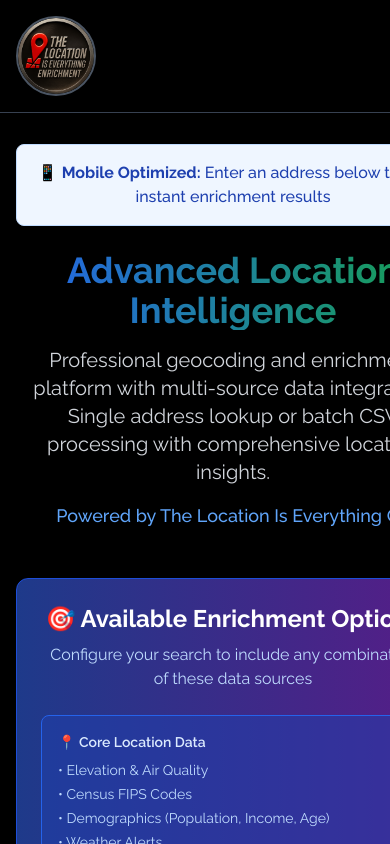
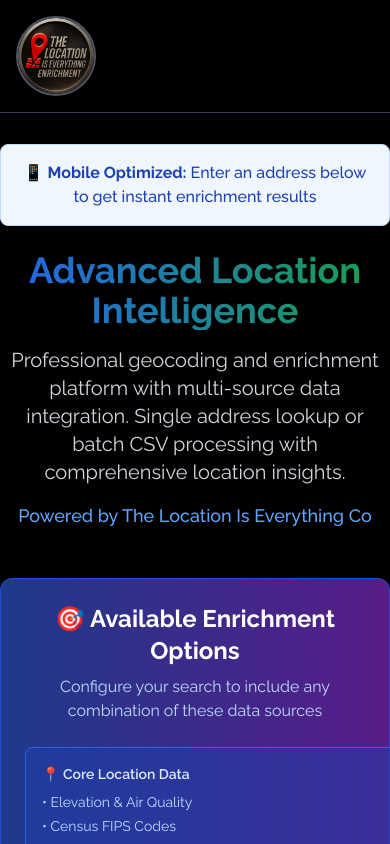
Before and after one commit to AtoZ-LocIntel/LocIsEverything_Enrichment, a React (Vite) app: page / in a window 390 px wide. Shown: the top 844 px of the page. Built offline with nearby package versions, Linux system fonts and the light colour scheme.

Commit message:
updates to mobile

```diff
--- a/src/App.tsx
+++ b/src/App.tsx
@@ -207,7 +207,7 @@
       <Header />
 
       {viewMode === 'config' ? (
-        <div className="max-w-7xl mx-auto px-4 py-8 pt-36">
+        <div className={`${isMobile ? 'w-full px-2 mobile-full-width' : 'max-w-7xl mx-auto px-4'} py-8 pt-36`}>
           {/* Mobile Instructions */}
           {isMobile && (
             <div className="mb-6 p-4 bg-blue-50 border border-blue-200 rounded-lg text-center">
--- a/src/index.css
+++ b/src/index.css
@@ -1,6 +1,27 @@
 @tailwind base;
 @tailwind components;
 @tailwind utilities;
+
+/* Global mobile viewport fixes */
+html {
+  width: 100%;
+  max-width: 100%;
+  overflow-x: hidden;
+}
+
+body {
+  width: 100%;
+  max-width: 100%;
+  overflow-x: hidden;
+  margin: 0;
+  padding: 0;
+}
+
+#root {
+  width: 100%;
+  max-width: 100%;
+  overflow-x: hidden;
+}
 
 @layer base {
   html {
@@ -102,14 +123,20 @@
 /* Mobile viewport fixes */
 @media (max-width: 767px) {
   html, body {
-    width: 100vw;
-    max-width: 100vw;
-    overflow-x: hidden;
+    width: 100vw !important;
+    max-width: 100vw !important;
+    overflow-x: hidden !important;
+    margin: 0 !important;
+    padding: 0 !important;
+    position: relative !important;
   }
 
   #root {
-    width: 100vw;
-    max-width: 100vw;
+    width: 100vw !important;
+    max-width: 100vw !important;
+    overflow-x: hidden !important;
+    margin: 0 !important;
+    padding: 0 !important;
   }
 
   /* Ensure header fills full width on mobile */
@@ -118,6 +145,68 @@
     max-width: 100vw !important;
     left: 0 !important;
     right: 0 !important;
+    position: fixed !important;
+    top: 0 !important;
+  }
+
+  /* Force all containers to full width */
+  .container, .container-fluid, .mx-auto {
+    width: 100vw !important;
+    max-width: 100vw !important;
+    margin-left: 0 !important;
+    margin-right: 0 !important;
+    padding-left: 0 !important;
+    padding-right: 0 !important;
+  }
+
+  /* Ensure main content takes full width */
+  main, .main-content {
+    width: 100vw !important;
+    max-width: 100vw !important;
+    margin: 0 !important;
+    padding: 0 !important;
+  }
+
+  /* Mobile-specific full-width utility */
+  .mobile-full-width {
+    width: 100vw !important;
+    max-width: 100vw !important;
+    margin-left: 0 !important;
+    margin-right: 0 !important;
+    padding-left: 0 !important;
+    padding-right: 0 !important;
+  }
+
+  /* Override any Tailwind max-width constraints on mobile */
+  .max-w-7xl, .max-w-6xl, .max-w-5xl, .max-w-4xl, .max-w-3xl, .max-w-2xl, .max-w-xl, .max-w-lg, .max-w-md, .max-w-sm {
+    max-width: 100vw !important;
+    width: 100vw !important;
+  }
+
+  /* Override any auto margins that might center content on mobile */
+  .mx-auto, .ml-auto, .mr-auto {
+    margin-left: 0 !important;
+    margin-right: 0 !important;
+  }
+
+  /* Ensure all flex containers take full width on mobile */
+  .flex, .inline-flex {
+    width: 100% !important;
+  }
+
+  /* Override any grid constraints on mobile */
+  .grid {
+    width: 100vw !important;
+    max-width: 100vw !important;
+  }
+
+  /* Ensure the main config content area takes full width on mobile */
+  .pt-36 {
+    width: 100vw !important;
+    max-width: 100vw !important;
+    margin: 0 !important;
+    padding-left: 0 !important;
+    padding-right: 0 !important;
   }
 }
 
```
